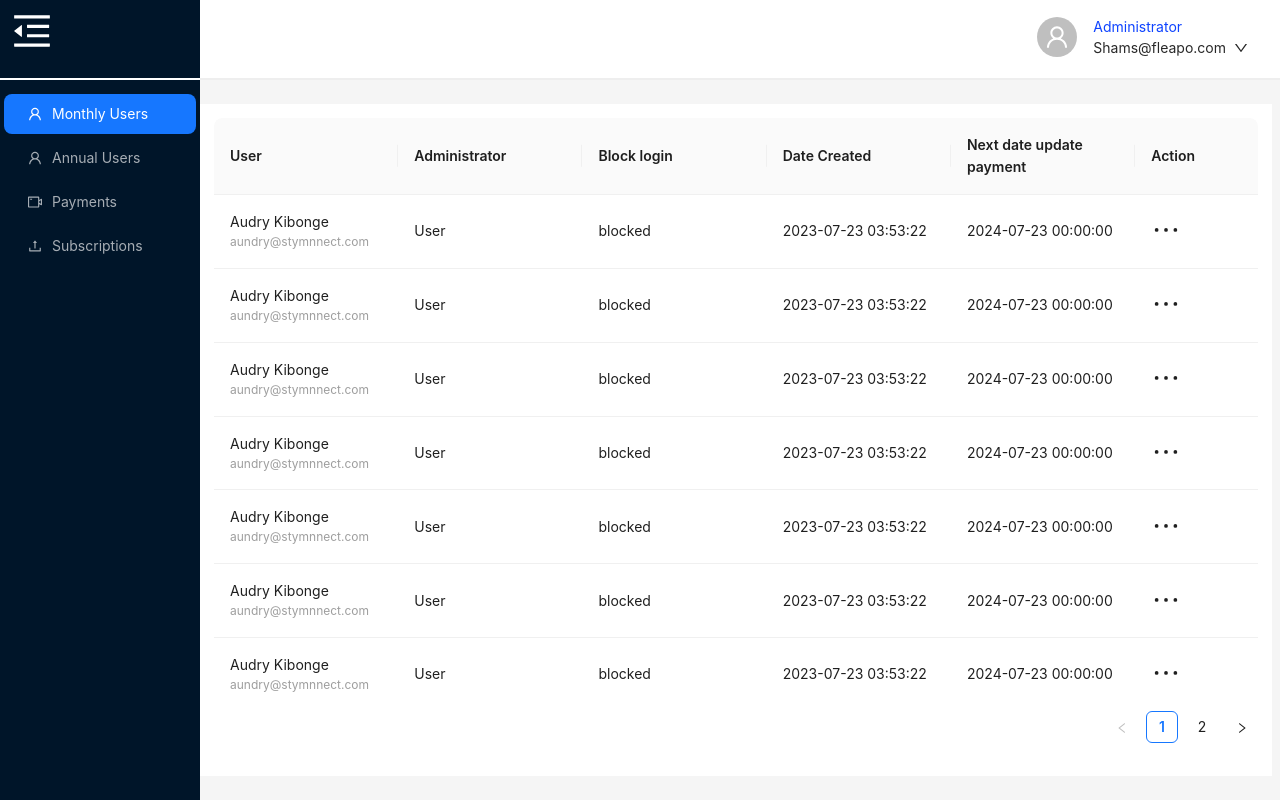
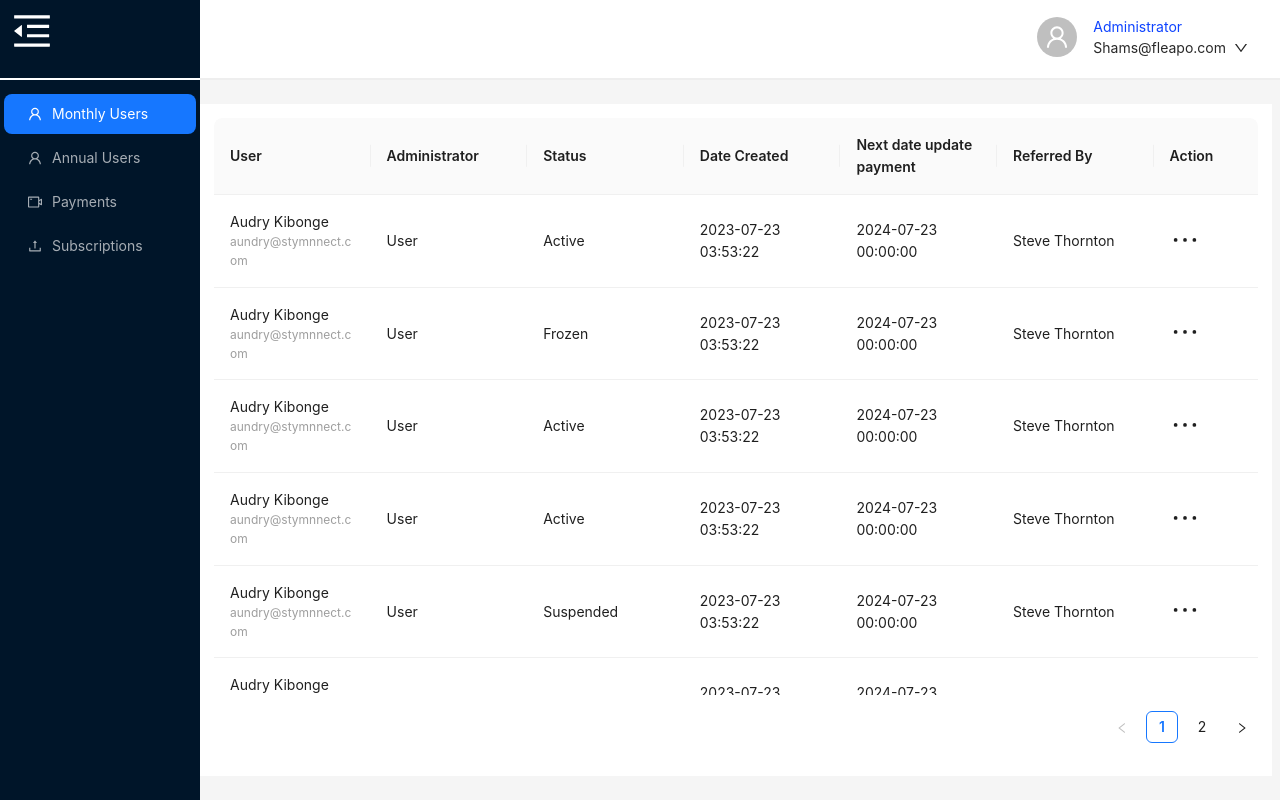
Before and after one commit to shams-fleapo/steam-connect-admin-panel, a React (Vite) app: page /dashboard in a window 1280 px wide. Built offline with nearby package versions, Linux system fonts and the light colour scheme.

Commit message:
feat: added conditional dropdown

```diff
--- a/package.json
+++ b/package.json
@@ -22,7 +22,6 @@
   "devDependencies": {
     "@types/react": "^18.2.15",
     "@types/react-dom": "^18.2.7",
-    "@types/react-input-mask": "^3.0.2",
     "@vitejs/plugin-react": "^4.0.3",
     "autoprefixer": "^10.4.14",
     "postcss": "^8.4.27",
--- a/src/components/dashboard/data.tsx
+++ b/src/components/dashboard/data.tsx
@@ -14,13 +14,20 @@ export enum statusType {
 	active = 'Active',
 	in_active = 'In Active',
 }
+
+export enum userStatusType {
+	active = 'Active',
+	frozen = 'Frozen',
+	suspended = 'Suspended',
+}
 export interface DataType {
 	key: React.Key;
 	user: string;
 	email: string;
 	tarif: string;
 	administrator: string;
-	block_login: string;
+	user_status: userStatusType;
+	referred_by: string;
 	date_created: string;
 	next_date_update_payment: string;
 	paymentId: string;
@@ -36,9 +43,9 @@ export interface DataType {
 	subsciberCount?: number;
 }
 
-type UserDataType = Pick<
+export type UserDataType = Pick<
 	DataType,
-	'key' | 'user' | 'tarif' | 'administrator' | 'block_login' | 'date_created' | 'next_date_update_payment' | 'email'
+	'key' | 'user' | 'tarif' | 'administrator' | 'user_status' | 'date_created' | 'next_date_update_payment' | 'email' | 'referred_by'
 >;
 
 export const UserData: UserDataType[] = [
@@ -47,120 +54,132 @@ export const UserData: UserDataType[] = [
 		user: 'Audry Kibonge',
 		tarif: 'free',
 		administrator: 'User',
-		block_login: 'blocked',
+		user_status: userStatusType.active,
 		date_created: '2023-07-23 03:53:22',
 		next_date_update_payment: '2024-07-23 00:00:00',
 		email: 'aundry@stymnnect.com',
+		referred_by: 'Steve Thornton',
 	},
 	{
 		key: 2,
 		user: 'Audry Kibonge',
 		tarif: 'free',
 		administrator: 'User',
-		block_login: 'blocked',
+		user_status: userStatusType.frozen,
 		date_created: '2023-07-23 03:53:22',
 		next_date_update_payment: '2024-07-23 00:00:00',
 		email: 'aundry@stymnnect.com',
+		referred_by: 'Steve Thornton',
 	},
 	{
 		key: 3,
 		user: 'Audry Kibonge',
 		tarif: 'free',
 		administrator: 'User',
-		block_login: 'blocked',
+		user_status: userStatusType.active,
 		date_created: '2023-07-23 03:53:22',
 		next_date_update_payment: '2024-07-23 00:00:00',
 		email: 'aundry@stymnnect.com',
+		referred_by: 'Steve Thornton',
 	},
 	{
 		key: 4,
 		user: 'Audry Kibonge',
 		tarif: 'free',
 		administrator: 'User',
-		block_login: 'blocked',
+		user_status: userStatusType.active,
 		date_created: '2023-07-23 03:53:22',
 		next_date_update_payment: '2024-07-23 00:00:00',
 		email: 'aundry@stymnnect.com',
+		referred_by: 'Steve Thornton',
 	},
 	{
 		key: 5,
 		user: 'Audry Kibonge',
 		tarif: 'free',
 		administrator: 'User',
-		block_login: 'blocked',
+		user_status: userStatusType.suspended,
 		date_created: '2023-07-23 03:53:22',
 		next_date_update_payment: '2024-07-23 00:00:00',
 		email: 'aundry@stymnnect.com',
+		referred_by: 'Steve Thornton',
 	},
 	{
 		key: 6,
 		user: 'Audry Kibonge',
 		tarif: 'free',
 		administrator: 'User',
-		block_login: 'blocked',
+		user_status: userStatusType.suspended,
 		date_created: '2023-07-23 03:53:22',
 		next_date_update_payment: '2024-07-23 00:00:00',
 		email: 'aundry@stymnnect.com',
+		referred_by: 'Steve Thornton',
 	},
 	{
 		key: 7,
 		user: 'Audry Kibonge',
 		tarif: 'free',
 		administrator: 'User',
-		block_login: 'blocked',
+		user_status: userStatusType.suspended,
 		date_created: '2023-07-23 03:53:22',
 		next_date_update_payment: '2024-07-23 00:00:00',
 		email: 'aundry@stymnnect.com',
+		referred_by: 'Steve Thornton',
 	},
 	{
 		key: 8,
 		user: 'Audry Kibonge',
 		tarif: 'free',
 		administrator: 'User',
-		block_login: 'blocked',
+		user_status: userStatusType.frozen,
 		date_created: '2023-07-23 03:53:22',
 		next_date_update_payment: '2024-07-23 00:00:00',
 		email: 'aundry@stymnnect.com',
+		referred_by: 'Steve Thornton',
 	},
 	{
 		key: 9,
 		user: 'Audry Kibonge',
 		tarif: 'free',
 		administrator: 'User',
-		block_login: 'blocked',
+		user_status: userStatusType.frozen,
 		date_created: '2023-07-23 03:53:22',
 		next_date_update_payment: '2024-07-23 00:00:00',
 		email: 'aundry@stymnnect.com',
+		referred_by: 'Steve Thornton',
 	},
 	{
 		key: 10,
 		user: 'Audry Kibonge',
 		tarif: 'free',
 		administrator: 'User',
-		block_login: 'blocked',
+		user_status: userStatusType.frozen,
 		date_created: '2023-07-23 03:53:22',
 		next_date_update_payment: '2024-07-23 00:00:00',
 		email: 'aundry@stymnnect.com',
+		referred_by: 'Steve Thornton',
 	},
 	{
 		key: 11,
 		user: 'Audry Kibonge',
 		tarif: 'free',
 		administrator: 'User',
-		block_login: 'blocked',
+		user_status: userStatusType.frozen,
 		date_created: '2023-07-23 03:53:22',
 		next_date_update_payment: '2024-07-23 00:00:00',
 		email: 'aundry@stymnnect.com',
+		referred_by: 'Steve Thornton',
 	},
 	{
 		key: 12,
 		user: 'Audry Kibonge',
 		tarif: 'free',
 		administrator: 'User',
-		block_login: 'blocked',
+		user_status: userStatusType.frozen,
 		date_created: '2023-07-23 03:53:22',
 		next_date_update_payment: '2024-07-23 00:00:00',
 		email: 'aundry@stymnnect.com',
+		referred_by: 'Steve Thornton',
 	},
 ];
 type PaymentDataType = Pick<DataType, 'key' | 'paymentId' | 'paymentDate' | 'email' | 'amount' | 'paymentStatus'>;
--- a/src/components/dashboard/index.tsx
+++ b/src/components/dashboard/index.tsx
@@ -1,13 +1,10 @@
-import React, { useState } from 'react';
+import { useState } from 'react';
 import ProfileLayout from '../layout';
 import { Header } from '../layout/header';
-import { Space, Table, Tag, Dropdown, MenuProps, Popover, ConfigProvider, theme } from 'antd';
-import { EllipsisOutlined, EyeOutlined, PoweroffOutlined, SubnodeOutlined, SelectOutlined } from '@ant-design/icons';
+import { Table, Dropdown, MenuProps, ConfigProvider, theme } from 'antd';
+import { EllipsisOutlined, EyeOutlined, SubnodeOutlined } from '@ant-design/icons';
 import { useMediaQuery } from 'react-responsive';
-import { UserData, paymentData, subscriptionData } from './data';
-const { Column, ColumnGroup } = Table;
-
-const title = <span>Title</span>;
+import { UserData, UserDataType, paymentData, subscriptionData, userStatusType } from './data';
 
 const items: MenuProps['items'] = [
 	{
@@ -17,107 +14,56 @@ const items: MenuProps['items'] = [
 		icon: <EyeOutlined />,
 	},
 	{
-		type: 'divider',
+		label: 'Edit user',
+		key: '1',
+		style: { padding: '10px 10px' },
+		icon: <SubnodeOutlined />,
 	},
 	{
-		label: 'Change tariff package',
-		key: '1',
+		label: 'Recover Trash',
+		key: '2',
 		style: { padding: '10px 10px' },
-		icon: <SelectOutlined />,
+		icon: <SubnodeOutlined />,
 	},
 	{
-		type: 'divider',
-	},
-	{
-		label: 'Remove admin success',
-		key: '2',
-		style: { padding: '10px 10px' },
-		icon: <PoweroffOutlined />,
-	},
-	{
-		type: 'divider',
-	},
-	{
-		label: 'Unblock login user',
+		label: 'Suspend Account',
 		key: '3',
 		style: { padding: '10px 10px' },
 		icon: <SubnodeOutlined />,
 	},
 	{
-		type: 'divider',
-	},
-	{
-		label: 'View user',
+		label: 'Migrate Account',
 		key: '4',
 		style: { padding: '10px 10px' },
 		icon: <SubnodeOutlined />,
 	},
 	{
-		type: 'divider',
-	},
-	{
-		label: 'Edit user',
+		label: 'Reactivate User',
 		key: '5',
 		style: { padding: '10px 10px' },
 		icon: <SubnodeOutlined />,
 	},
 	{
-		type: 'divider',
-	},
-	{
-		label: 'Recover Trash',
+		label: 'Manage Supscription',
 		key: '6',
 		style: { padding: '10px 10px' },
 		icon: <SubnodeOutlined />,
 	},
 	{
-		type: 'divider',
-	},
-	{
-		label: 'Suspend Account',
+		label: 'Add Storage',
 		key: '7',
 		style: { padding: '10px 10px' },
 		icon: <SubnodeOutlined />,
 	},
 	{
-		type: 'divider',
-	},
-	{
-		label: 'Migrate Account',
+		label: 'Add free months',
 		key: '8',
 		style: { padding: '10px 10px' },
 		icon: <SubnodeOutlined />,
 	},
 	{
-		type: 'divider',
-	},
-	{
-		label: 'Reactivate User',
+		label: 'Show Payment History',
 		key: '9',
-		style: { padding: '10px 10px' },
-		icon: <SubnodeOutlined />,
-	},
-	{
-		label: 'Manage Supscription',
-		key: '10',
-		style: { padding: '10px 10px' },
-		icon: <SubnodeOutlined />,
-	},
-	{
-		label: 'Add Storage',
-		key: '11',
-		style: { padding: '10px 10px' },
-		icon: <SubnodeOutlined />,
-	},
-	{
-		label: 'Add free months',
-		key: '12',
-		style: { padding: '10px 10px' },
-		icon: <SubnodeOutlined />,
-	},
-	{
-		label: 'Show Payment History',
-		key: '13',
 		style: { padding: '10px 10px' },
 		icon: <SubnodeOutlined />,
 	},
@@ -141,8 +87,8 @@ const userColumns = [
 		width: 150,
 	},
 	{
-		title: 'Block login',
-		dataIndex: 'block_login',
+		title: 'Status',
+		dataIndex: 'user_status',
 		width: 150,
 	},
 	{
@@ -156,16 +102,38 @@ const userColumns = [
 		width: 150,
 	},
 	{
+		title: 'Referred By',
+		dataIndex: 'referred_by',
+		width: 150,
+	},
+	{
 		title: 'Action',
 		dataIndex: 'action',
 		width: 100,
-		render: () => (
-			<Dropdown menu={{ items }} trigger={['click']} className='cursor-pointer' placement='bottomLeft'>
-				<div className='center-icon'>
-					<EllipsisOutlined style={{ fontSize: '30px' }} />
-				</div>
-			</Dropdown>
-		),
+		render: (text, record: UserDataType) =>
+			record.user_status === userStatusType.frozen || record.user_status === userStatusType.suspended ? (
+				<Dropdown
+					menu={{ items: items.filter((item) => item.key !== '3') }}
+					trigger={['click']}
+					className='cursor-pointer'
+					placement='bottomLeft'
+				>
+					<div className='center-icon'>
+						<EllipsisOutlined style={{ fontSize: '30px' }} />
+					</div>
+				</Dropdown>
+			) : (
+				<Dropdown
+					menu={{ items: items.filter((item) => item.key !== '5') }}
+					trigger={['click']}
+					className='cursor-pointer'
+					placement='bottomLeft'
+				>
+					<div className='center-icon'>
+						<EllipsisOutlined style={{ fontSize: '30px' }} />
+					</div>
+				</Dropdown>
+			),
 	},
 ];
 
```
Also changed, not shown: 1 other file (tests, documents, lock files or other folders).
